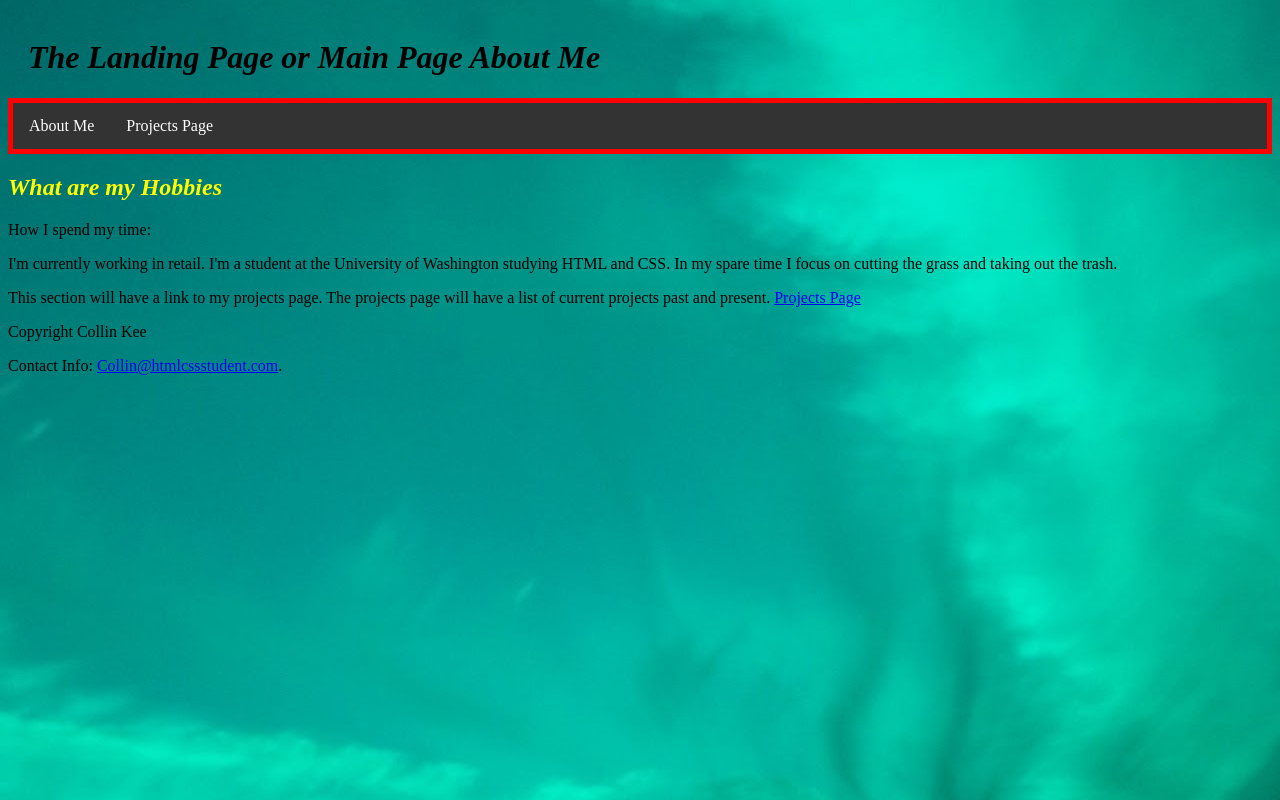
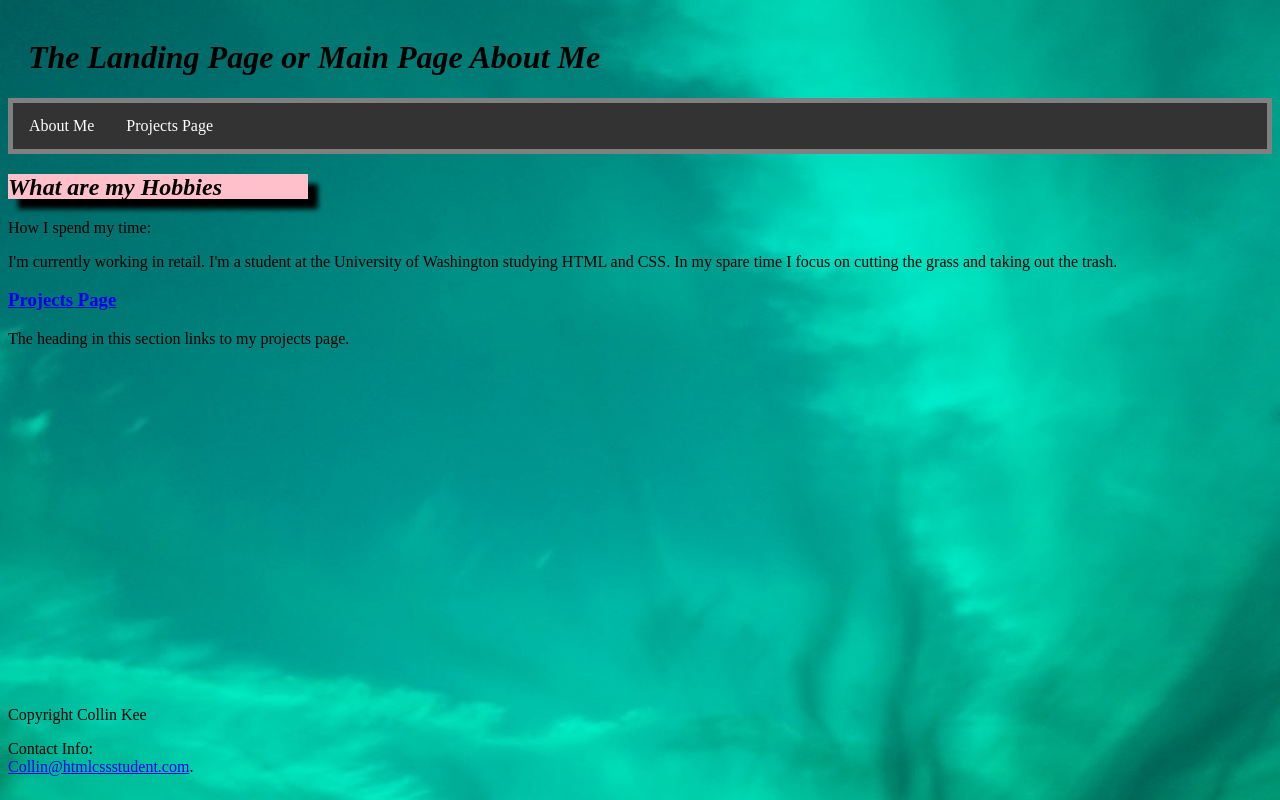
Before and after one commit to lowkee/portfolio, a plain HTML site: page index.html in a window 1280 px wide. Drawn offline with Linux system fonts and the light colour scheme.

Commit message:
fixed html code by use of html validator

```diff
--- a/index.html
+++ b/index.html
@@ -4,8 +4,7 @@
     <meta charset="utf-8">
     <meta name="description" content="Index page 2 page assignment">
     <title>About Me</title>
-    <link rel="stylesheet" tpye="text/css"  href="styles/first-stylesheet.css">
-
+    <link rel="stylesheet" href="styles/first-stylesheet.css">
   </head>
 
   <body>
@@ -22,18 +21,22 @@
       <h2>What are my Hobbies</h2>
       <p>How I spend my time:</p>
     </header>
-  <p>I'm currently working in retail.  I'm a student at the University of Washington studying HTML and CSS. In my spare time I focus on cutting the grass and taking out the trash.
-  </p>
+    <p>I'm currently working in retail.  I'm a student at the University of Washington studying HTML and CSS. In my spare time I focus on cutting the grass and taking out the trash.</p>
   </article>
 
   <section>
-  <p>This section will have a link to my projects page.  The projects page will have a list of current projects past and present.
+    <h3>
       <a href="projects.html">Projects Page</a>
-  </p>
+    </h3>
+    <p>The heading in this section links to my projects page.</p>
   </section>
 
-    <footer><p>Copyright Collin Kee</p>
+  <div class="absolute">
+    <footer>
+      <i class="fa fa-html5" aria-hidden="true"></i>
+      <p>Copyright Collin Kee</p>
       <p>Contact Info: <a href="mailto:Collin@htmlcssstudent.com">Collin@htmlcssstudent.com</a>.</p>
     </footer>
+  </div>
   </body>
 </html>
--- a/styles/first-stylesheet.css
+++ b/styles/first-stylesheet.css
@@ -5,7 +5,7 @@ ul {
     padding: 0;
     overflow: hidden;
     background-color: #333;
-    border: 5px solid red;
+    border: 5px solid gray;
 }
 
 li {
@@ -21,7 +21,7 @@ li a {
 }
 
 li a:hover:not(.active) {
-    background-color: green;
+    background-color: lightskyblue;
 }
 
 body {
@@ -29,8 +29,9 @@ body {
       background-repeat: no-repeat;
       background-attachment: fixed;
       background-position: center;
+      background-size: 100%;
+      background-color: gray;
       padding-top: 10px;
-      background-color: gray;
       color: black;
 }
 
@@ -40,6 +41,22 @@ h1 {
     font-style: italic;
 }
 h2 {
-    color: yellow;
-  font-style: oblique;
+    background-color: black;
+    border
+    color: black;
+    font-style: oblique;
+    width: 300px;
+    height: 25px;
+    background-color: pink;
+    box-shadow: 10px 10px 5px black;
 }
+div.absolute {
+    position: absolute;
+    bottom: 10px;
+    width: 200px;
+    height: 100px;
+    border: none;
+}
+footer {
+  <link rel="stylesheet" href="https://cdnjs.cloudflare.com/ajax/libs/font-awesome/4.6.3/css/font-awesome.min.css">
+}
```
Also changed, not shown: images/gatorhead.gif (added). Lines whose indentation alone changed are shown as unchanged.
